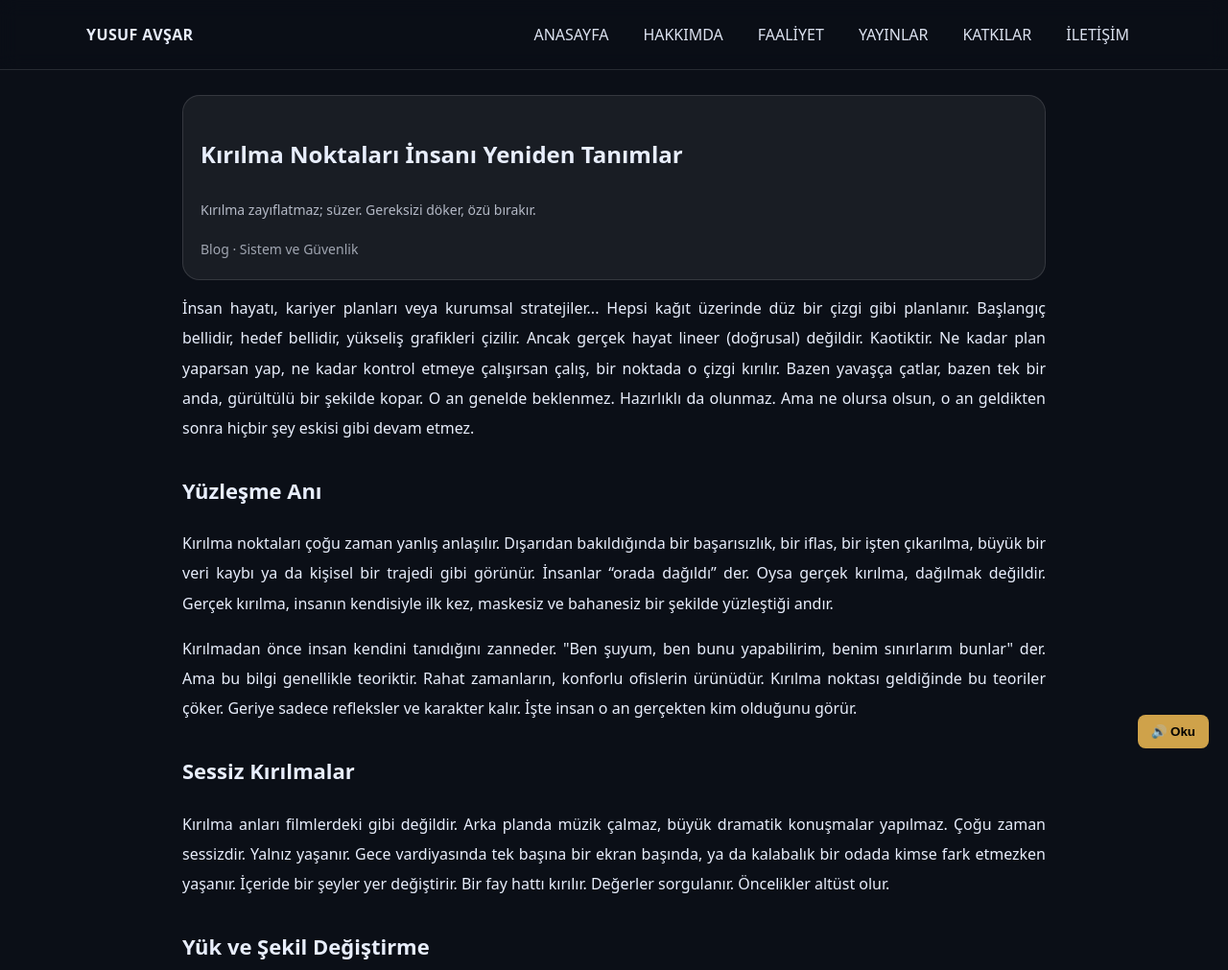
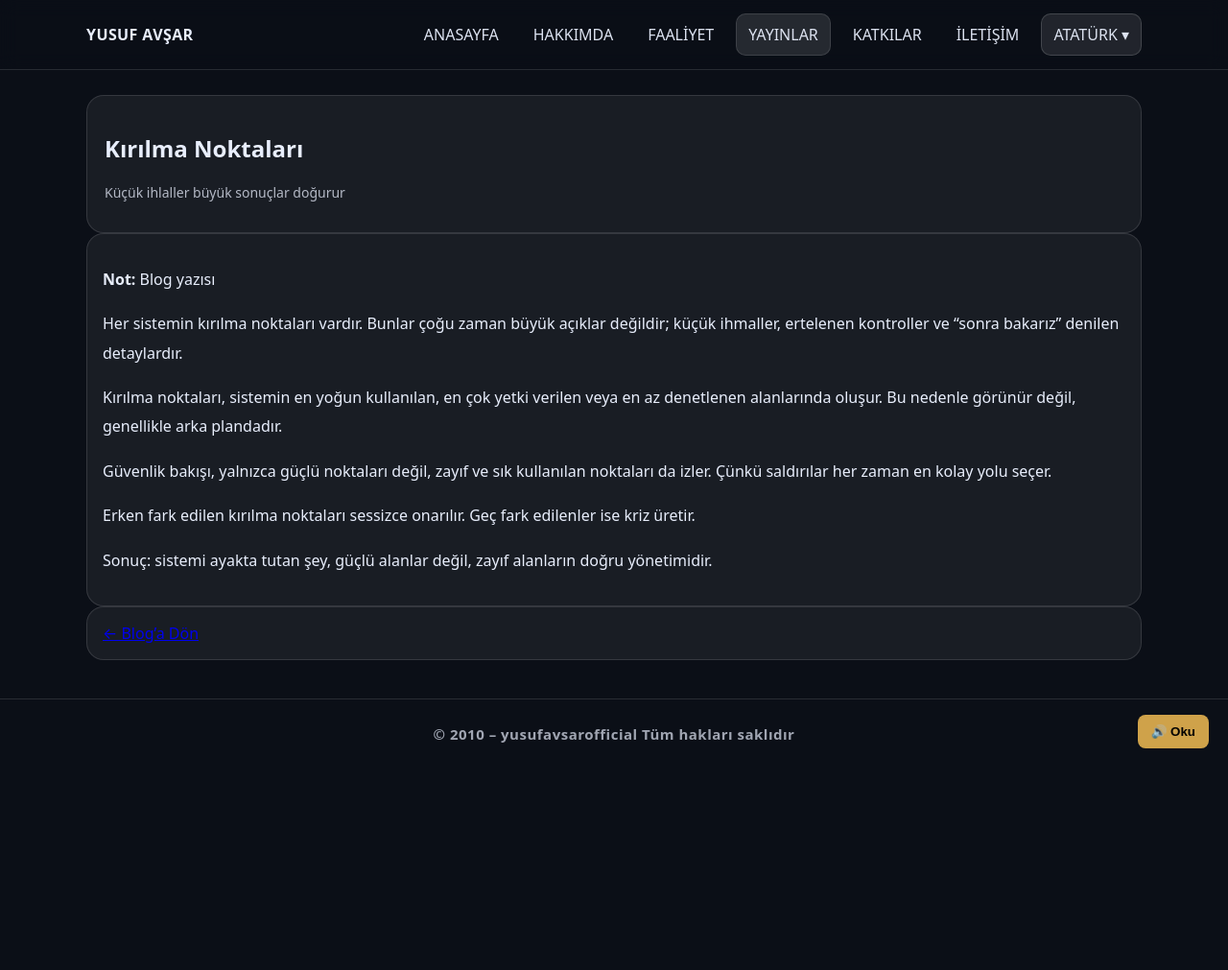
Before and after one commit to yusufavsarofficial/yusufavsarofficial.github.io, a plain HTML site: page 07-kirilma-noktalari.html in a window 1280 px wide. Shown: the top 1011 px of the page at 96% size. After the commit the page ends 801 px from the top, so only its background shows below. Drawn offline with Linux system fonts and the light colour scheme.

Commit message:
Update 07-kirilma-noktalari.html

```diff
--- a/07-kirilma-noktalari.html
+++ b/07-kirilma-noktalari.html
@@ -2,80 +2,105 @@
 <html lang="tr">
 <head>
   <meta charset="utf-8">
-  <title>Kırılma Noktaları İnsanı Yeniden Tanımlar</title>
   <meta name="viewport" content="width=device-width, initial-scale=1">
+  <title>Kırılma Noktaları | Yusuf Avşar</title>
   <link rel="stylesheet" href="style.css">
-  <style>
-    .article{ max-width:900px; margin:auto; line-height:1.95; }
-    .article p{ margin-top:14px; text-align:justify; }
-    .meta{ opacity:.65; font-size:14px; margin-top:6px; }
-    blockquote{
-      margin:18px 0;
-      padding:14px 16px;
-      border-left:3px solid rgba(255,255,255,.25);
-      background:rgba(255,255,255,.03);
-      border-radius:12px;
-      opacity:.95;
-    }
-    ul{ margin-top:10px; line-height:1.85; }
-    h2{ margin-top:28px; font-size:22px; }
-    .sig{ margin-top:34px; padding-top:18px; border-top:1px solid rgba(255,255,255,.12); }
-    .sig .name{ font-weight:900; letter-spacing:.4px; }
-    .sig .role{ opacity:.75; margin-top:4px; }
-  </style>
 </head>
 <body>
 
 <header>
   <div class="container navbar">
     <div class="brand">YUSUF AVŞAR</div>
+
     <nav class="nav">
       <a href="index.html">ANASAYFA</a>
       <a href="hakkimda.html">HAKKIMDA</a>
       <a href="faaliyet.html">FAALİYET</a>
-      <a href="yayinlar.html">YAYINLAR</a>
+      <a href="yayinlar.html" class="active">YAYINLAR</a>
       <a href="katkilar.html">KATKILAR</a>
       <a href="iletisim.html">İLETİŞİM</a>
+
+      <div class="dropdown">
+        <button class="btn" data-dropdown-btn>ATATÜRK ▾</button>
+        <div class="dropdown-menu">
+          <a href="ataturk.html">Atatürk</a>
+          <a href="ataturk-milliyetciligi.html">Atatürk Milliyetçiliği</a>
+          <a href="milli-mucadele.html">Milli Mücadele</a>
+          <a href="turk-kulturu.html">Türk Kültürü</a>
+          <a href="belgeler.html">Belgeler</a>
+          <a href="ilkeler-miras.html">İlkeler & Miras</a>
+        </div>
+      </div>
     </nav>
   </div>
 </header>
 
-<main class="container article">
+<main class="container">
+
   <section class="hero">
-    <h1>Kırılma Noktaları İnsanı Yeniden Tanımlar</h1>
-    <p class="hint">Kırılma zayıflatmaz; süzer. Gereksizi döker, özü bırakır.</p>
-    <div class="meta">Blog · Sistem ve Güvenlik</div>
+    <h1>Kırılma Noktaları</h1>
+    <p class="hint">
+      Küçük ihlaller büyük sonuçlar doğurur
+    </p>
   </section>
 
-  <p>İnsan hayatı, kariyer planları veya kurumsal stratejiler... Hepsi kağıt üzerinde düz bir çizgi gibi planlanır. Başlangıç bellidir, hedef bellidir, yükseliş grafikleri çizilir. Ancak gerçek hayat lineer (doğrusal) değildir. Kaotiktir. Ne kadar plan yaparsan yap, ne kadar kontrol etmeye çalışırsan çalış, bir noktada o çizgi kırılır. Bazen yavaşça çatlar, bazen tek bir anda, gürültülü bir şekilde kopar. O an genelde beklenmez. Hazırlıklı da olunmaz. Ama ne olursa olsun, o an geldikten sonra hiçbir şey eskisi gibi devam etmez.</p>
+  <section class="card" style="line-height:1.9">
+    <p><strong>Not:</strong> Blog yazısı</p>
 
-<h2>Yüzleşme Anı</h2>
-<p>Kırılma noktaları çoğu zaman yanlış anlaşılır. Dışarıdan bakıldığında bir başarısızlık, bir iflas, bir işten çıkarılma, büyük bir veri kaybı ya da kişisel bir trajedi gibi görünür. İnsanlar “orada dağıldı” der. Oysa gerçek kırılma, dağılmak değildir. Gerçek kırılma, insanın kendisiyle ilk kez, maskesiz ve bahanesiz bir şekilde yüzleştiği andır.</p>
-<p>Kırılmadan önce insan kendini tanıdığını zanneder. "Ben şuyum, ben bunu yapabilirim, benim sınırlarım bunlar" der. Ama bu bilgi genellikle teoriktir. Rahat zamanların, konforlu ofislerin ürünüdür. Kırılma noktası geldiğinde bu teoriler çöker. Geriye sadece refleksler ve karakter kalır. İşte insan o an gerçekten kim olduğunu görür.</p>
+    <p>
+      Her sistemin kırılma noktaları vardır.
+      Bunlar çoğu zaman büyük açıklar değildir;
+      küçük ihmaller,
+      ertelenen kontroller
+      ve “sonra bakarız” denilen detaylardır.
+    </p>
 
-<h2>Sessiz Kırılmalar</h2>
-<p>Kırılma anları filmlerdeki gibi değildir. Arka planda müzik çalmaz, büyük dramatik konuşmalar yapılmaz. Çoğu zaman sessizdir. Yalnız yaşanır. Gece vardiyasında tek başına bir ekran başında, ya da kalabalık bir odada kimse fark etmezken yaşanır. İçeride bir şeyler yer değiştirir. Bir fay hattı kırılır. Değerler sorgulanır. Öncelikler altüst olur.</p>
+    <p>
+      Kırılma noktaları,
+      sistemin en yoğun kullanılan,
+      en çok yetki verilen
+      veya en az denetlenen alanlarında oluşur.
+      Bu nedenle görünür değil,
+      genellikle arka plandadır.
+    </p>
 
-<h2>Yük ve Şekil Değiştirme</h2>
-<p>Bu süreç rahatsız edicidir. Çünkü insan kontrol kaybı yaşar. Alıştığı kimlik artık çalışmaz. Eski yöntemler yetersiz kalır. Ve insan ilk kez şunu fark eder: Bugüne kadar onu taşıyan şeyler, bundan sonrasını taşımayacaktır. Kırılma noktaları öğretmez; zorlar. Öğreti sonradan, toz duman inince gelir.</p>
-<p>İnsan ya bu yükün altında ezilir ve pes eder, ya da yükle birlikte şekil değiştirir. Çelik, ateş görmeden sertleşmez. İnsan, kırılmadan sağlamlaşmaz. Çoğu kişi bu aşamada eski haline dönmeye çalışır. "Her şeyi düzeltip eskisi gibi olacağım" der. Ama kırılmış bir kemik bile eskisi gibi kaynamaz; daha sert kaynar.</p>
+    <p>
+      Güvenlik bakışı,
+      yalnızca güçlü noktaları değil,
+      zayıf ve sık kullanılan noktaları da izler.
+      Çünkü saldırılar
+      her zaman en kolay yolu seçer.
+    </p>
 
-<blockquote>“Kırılma noktaları insanı zayıflatmaz. Onu süzer. Gereksiz olanı, egoyu, boş hayalleri, sahte dostlukları döker; geriye sadece 'öz' kalır.”</blockquote>
+    <p>
+      Erken fark edilen kırılma noktaları
+      sessizce onarılır.
+      Geç fark edilenler ise
+      kriz üretir.
+    </p>
 
-<h2>Sadeleşme ve Duruş</h2>
-<p>Kırılma sonrası verilen kararlar kritiktir. İnsan ya daha sert olur ya daha net. Ya savrulur ya sadeleşir. Kırılma, insanın fazlalıklarını atmasını sağlar. Kırılmadan geçen insanlar genelde daha az konuşur. Daha az vaat verir. Daha az kesin konuşur. "Asla" veya "Her zaman" kelimelerini kullanmayı bırakırlar. Çünkü hayatın istisnalarını görmüşlerdir.</p>
-<p>Bu farkındalık onları karamsar yapmaz; temkinli yapar. Temkin ise zayıflık değil, en üst düzey profesyonelliktir. Kırılma noktası yaşayan biri eskisi gibi parlamayabilir. Daha mat, daha sade görünür. Daha geri planda durur. Ama bu geri çekilme kayıp değildir. Bu, yeniden konumlanmadır.</p>
-<p>Sonuçta kırılma, insanı bitirmez. Ama değiştirir. Ve değişen insan artık eski sorularla yaşamaz. Yeni sorular sorar. Yeni sınırlar çizer. Yeni bir denge kurar. Ve bazen insan, tam da kırıldığı yerden en güçlü halini inşa eder.</p>
+    <p>
+      Sonuç:
+      sistemi ayakta tutan şey,
+      güçlü alanlar değil,
+      zayıf alanların doğru yönetimidir.
+    </p>
+  </section>
 
-  <div class="sig">
-    <div class="name">YUSUF AVŞAR</div>
-    <div class="role">Sistem ve Güvenlik</div>
-  </div>
+  <section class="card">
+    <a class="btn" href="blog.html">← Blog’a Dön</a>
+  </section>
 
-  <p style="margin-top:26px"><a href="blog.html">← Blog listesine dön</a></p>
 </main>
 
-<footer><div class="container"><small class="copyright">© 2010 – yusufavsarofficial Tüm hakları saklıdır</small></div></footer>
+<footer>
+  <div class="container">
+    <small class="copyright">
+      © 2010 – yusufavsarofficial Tüm hakları saklıdır
+    </small>
+  </div>
+</footer>
+
 <script src="app.js"></script>
 <script src="tts.js"></script>
 </body>
```
